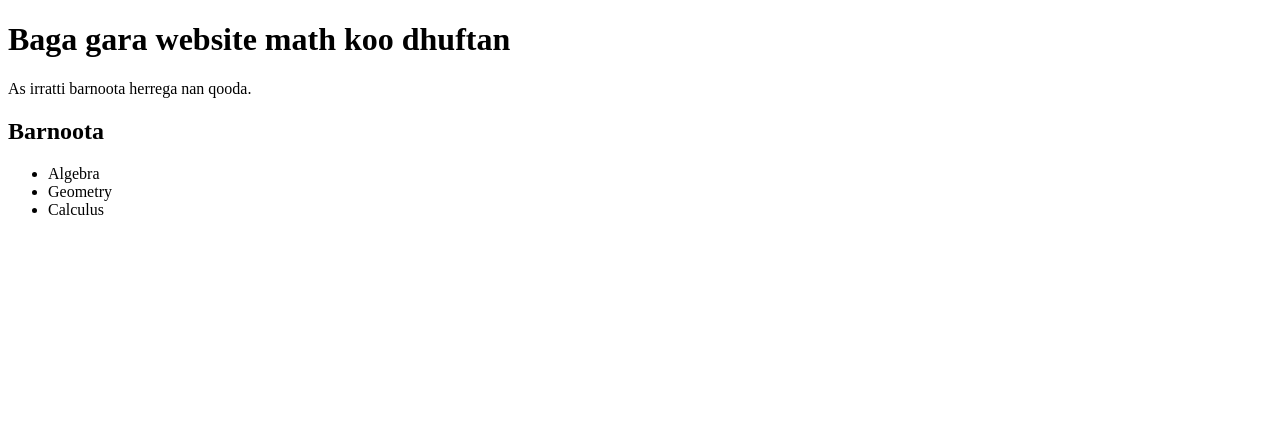
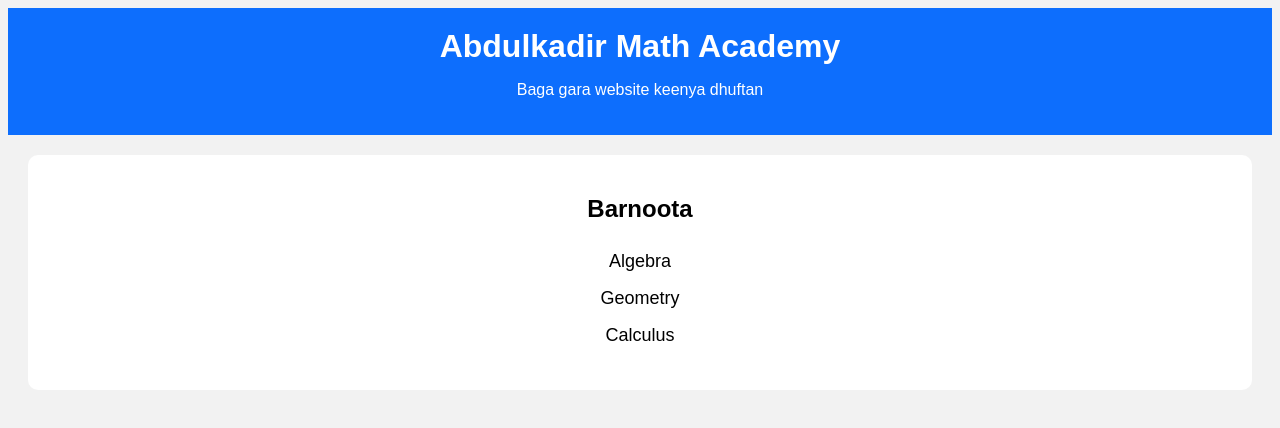
Before and after one commit to kedirabdulkadir762-cmd/username.github.io, a plain HTML site: page index.html in a window 1280 px wide. Drawn offline with Linux system fonts and the light colour scheme.

Commit message:
Update index.html

```diff
--- a/index.html
+++ b/index.html
@@ -1,22 +1,62 @@
-
 <!DOCTYPE html>
 <html>
 <head>
-<title>Math Learning</title>
+<title>Abdulkadir Math Academy</title>
+
+<style>
+body{
+font-family: Arial;
+background:#f2f2f2;
+text-align:center;
+}
+
+header{
+background:#0d6efd;
+color:white;
+padding:20px;
+}
+
+h1{
+margin:0;
+}
+
+.section{
+background:white;
+margin:20px;
+padding:20px;
+border-radius:10px;
+}
+
+ul{
+list-style:none;
+padding:0;
+}
+
+li{
+padding:8px;
+font-size:18px;
+}
+</style>
+
 </head>
 
 <body>
 
-<h1>Baga gara website math koo dhuftan</h1>
+<header>
+<h1>Abdulkadir Math Academy</h1>
+<p>Baga gara website keenya dhuftan</p>
+</header>
 
-<p>As irratti barnoota herrega nan qooda.</p>
+<div class="section">
+<h2>Barnoota</h2>
 
-<h2>Barnoota</h2>
 <ul>
 <li>Algebra</li>
 <li>Geometry</li>
 <li>Calculus</li>
 </ul>
 
+</div>
+
 </body>
 </html>
```
